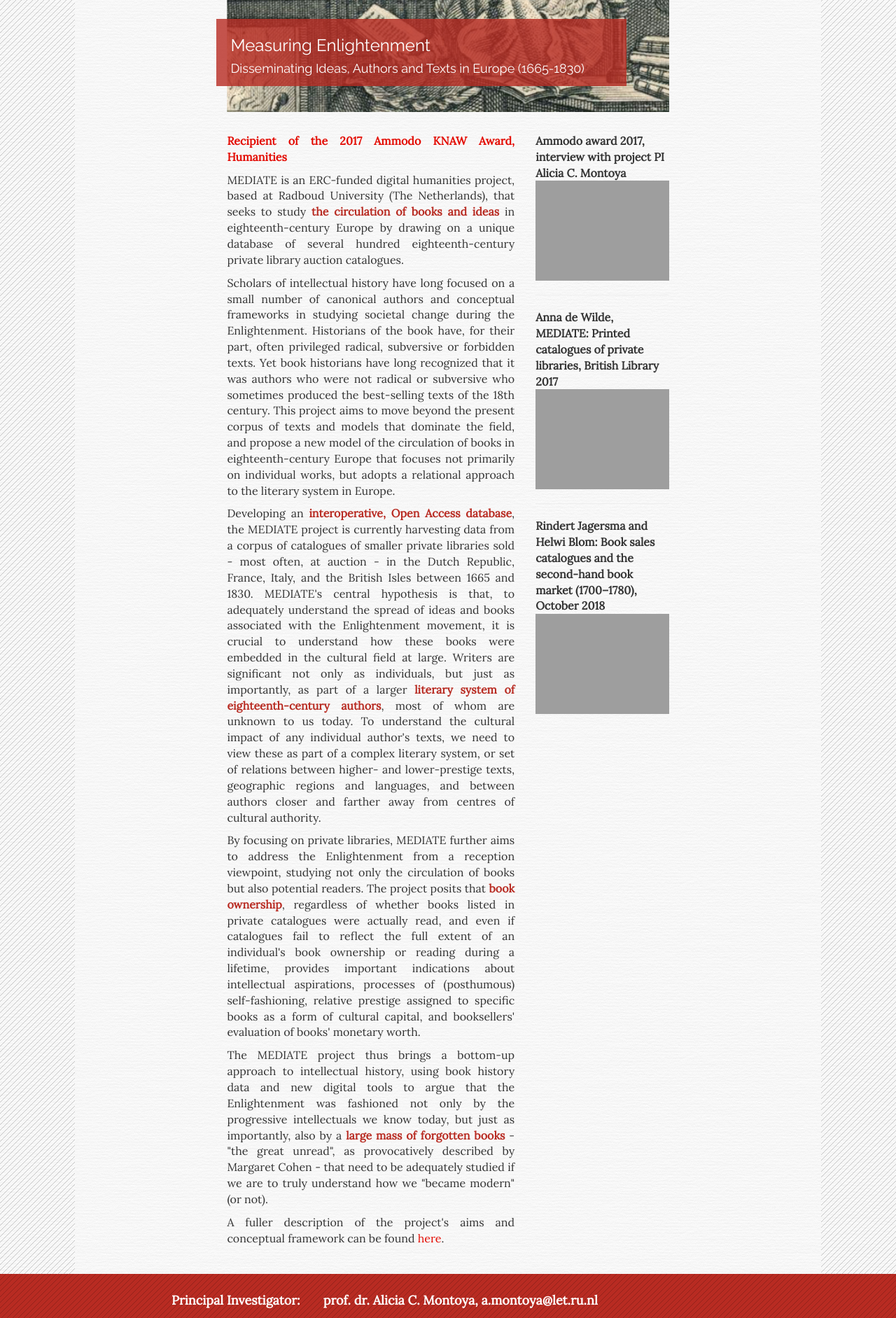
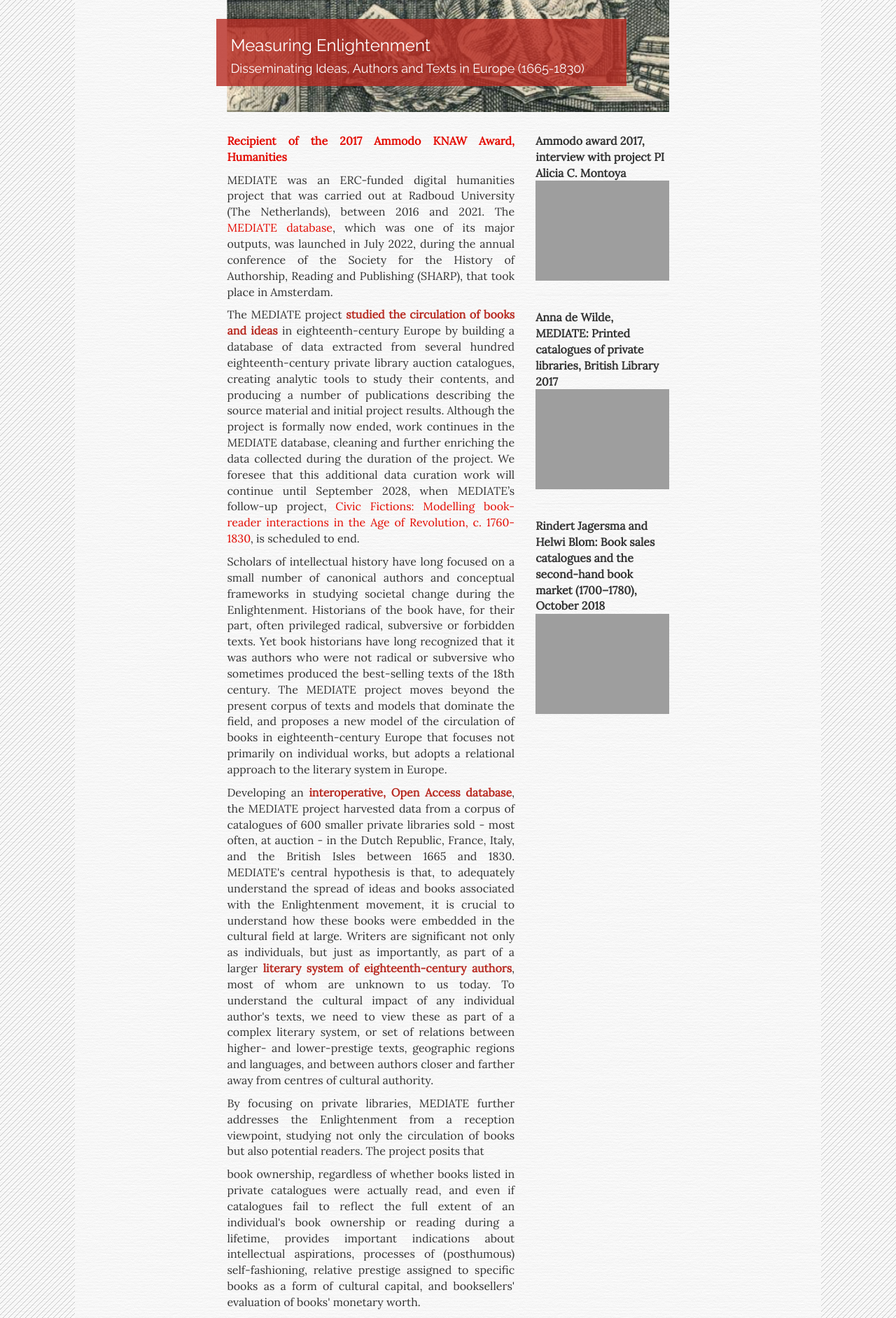
Before and after one commit to Mediate18/website, a PHP site: page / in a window 1280 px wide. Shown: the part 556-2439 px from the top of the page at 70% size. Run offline with PHP 8.4, Linux system fonts and the light colour scheme; grey boxes are pictures that could not be loaded.

Commit message:
misc: Change text of home page

```diff
--- a/php/pages/home.php
+++ b/php/pages/home.php
@@ -12,19 +12,22 @@
 		<strong><a href="https://vimeo.com/214818886">Recipient of the 2017 Ammodo KNAW Award, Humanities</a></strong>
 	</p>
 	<p>
-		MEDIATE is an ERC-funded digital humanities project, based at Radboud University (The Netherlands), that seeks to study <b>the circulation of books and ideas</b> in eighteenth-century Europe by drawing on a unique database of several hundred eighteenth-century private library auction catalogues.
+	    MEDIATE was an ERC-funded digital humanities project that was carried out at Radboud University (The Netherlands), between 2016 and 2021. The <a href="https://mediate-database.cls.ru.nl/about/">MEDIATE database</a>, which was one of its major outputs, was launched in July 2022, during the annual conference of the Society for the History of Authorship, Reading and Publishing (SHARP), that took place in Amsterdam.
 	</p>
 	<p>
-		Scholars of intellectual history have long focused on a small number of canonical authors and conceptual frameworks in studying societal change during the Enlightenment. Historians of the book have, for their part, often privileged radical, subversive or forbidden texts. Yet book historians have long recognized that it was authors who were not radical or subversive who sometimes produced the best-selling texts of the 18th century. This project aims to move beyond the present corpus of texts and models that dominate the field, and propose a new model of the circulation of books in eighteenth-century Europe that focuses not primarily on individual works, but adopts a relational approach to the literary system in Europe.
+    	The MEDIATE project <b>studied the circulation of books and ideas</b> in eighteenth-century Europe by building a database of data extracted from several hundred eighteenth-century private library auction catalogues,  creating analytic tools to study their contents, and producing a number of publications describing the source material and initial project results. Although the project is formally now ended, work continues in the MEDIATE database, cleaning and further enriching the data collected during the duration of the project. We foresee that this additional data curation work will continue until September 2028, when MEDIATE’s follow-up project, <a href"https://www.ru.nl/en/research/research-projects/civic-fictions">Civic Fictions: Modelling book-reader interactions in the Age of Revolution, c. 1760-1830</a>, is scheduled to end.
 	</p>
 	<p>
-		Developing an <b>interoperative, Open Access database</b>,  the MEDIATE project is currently harvesting data from a corpus of catalogues of smaller private libraries sold - most often, at auction - in the Dutch Republic, France, Italy, and the British Isles between 1665 and 1830. MEDIATE's central hypothesis is that, to adequately understand the spread of ideas and books associated with the Enlightenment movement, it is crucial to understand how these books were embedded in the cultural field at large. Writers are significant not only as individuals, but just as importantly, as part of a larger <b>literary system of eighteenth-century authors</b>, most of whom are unknown to us today. To understand the cultural impact of any individual author's texts, we need to view these as part of a complex literary system, or set of relations between higher- and lower-prestige texts, geographic regions and languages, and between authors closer and farther away from centres of cultural authority.
+		Scholars of intellectual history have long focused on a small number of canonical authors and conceptual frameworks in studying societal change during the Enlightenment. Historians of the book have, for their part, often privileged radical, subversive or forbidden texts. Yet book historians have long recognized that it was authors who were not radical or subversive who sometimes produced the best-selling texts of the 18th century. The MEDIATE project moves beyond the present corpus of texts and models that dominate the field, and proposes a new model of the circulation of books in eighteenth-century Europe that focuses not primarily on individual works, but adopts a relational approach to the literary system in Europe.
 	</p>
 	<p>
-		By focusing on private libraries, MEDIATE further aims to address the Enlightenment from a reception viewpoint, studying not only the circulation of books but also potential readers. The project posits that <b>book ownership</b>, regardless of whether books listed in private catalogues were actually read, and even if catalogues fail to reflect the full extent of an individual's book ownership or reading during a lifetime, provides important indications about intellectual aspirations, processes of (posthumous) self-fashioning, relative prestige assigned to specific books as a form of cultural capital, and booksellers' evaluation of books' monetary worth.
+		Developing an <b>interoperative, Open Access database</b>, the MEDIATE project harvested data from a corpus of catalogues of 600 smaller private libraries sold - most often, at auction - in the Dutch Republic, France, Italy, and the British Isles between 1665 and 1830. MEDIATE's central hypothesis is that, to adequately understand the spread of ideas and books associated with the Enlightenment movement, it is crucial to understand how these books were embedded in the cultural field at large. Writers are significant not only as individuals, but just as importantly, as part of a larger <b>literary system of eighteenth-century authors</b>, most of whom are unknown to us today. To understand the cultural impact of any individual author's texts, we need to view these as part of a complex literary system, or set of relations between higher- and lower-prestige texts, geographic regions and languages, and between authors closer and farther away from centres of cultural authority.
 	</p>
 	<p>
-		The MEDIATE project thus brings a bottom-up approach to intellectual history, using book history data and new digital tools to argue that the Enlightenment was fashioned not only by the progressive intellectuals we know today, but just as importantly, also by a <b>large mass of forgotten books</b> - "the great unread", as provocatively described by Margaret Cohen - that need to be adequately studied if we are to truly understand how we "became modern" (or not).
+		By focusing on private libraries, MEDIATE further addresses the Enlightenment from a reception viewpoint, studying not only the circulation of books but also potential readers. The project posits that <p>book ownership</b>, regardless of whether books listed in private catalogues were actually read, and even if catalogues fail to reflect the full extent of an individual's book ownership or reading during a lifetime, provides important indications about intellectual aspirations, processes of (posthumous) self-fashioning, relative prestige assigned to specific books as a form of cultural capital, and booksellers' evaluation of books' monetary worth.
+	</p>
+	<p>
+		The MEDIATE project thus brings a bottom-up approach to intellectual history, using book history data and new digital tools to argue that the Enlightenment was fashioned not only by the progressive intellectuals we know today, but just as importantly, also by a <b>large mass of forgotten books</b> - "the great unread", as provocatively described by Margaret Cohen - that need to be adequately studied if we are to truly understand how we "became modern" (or not).
 	</p>
 	<p>
 		A fuller description of the project's aims and conceptual framework can be found <a href="http://h-france.net/rude/vol7/montoya7/">here</a>.
```
